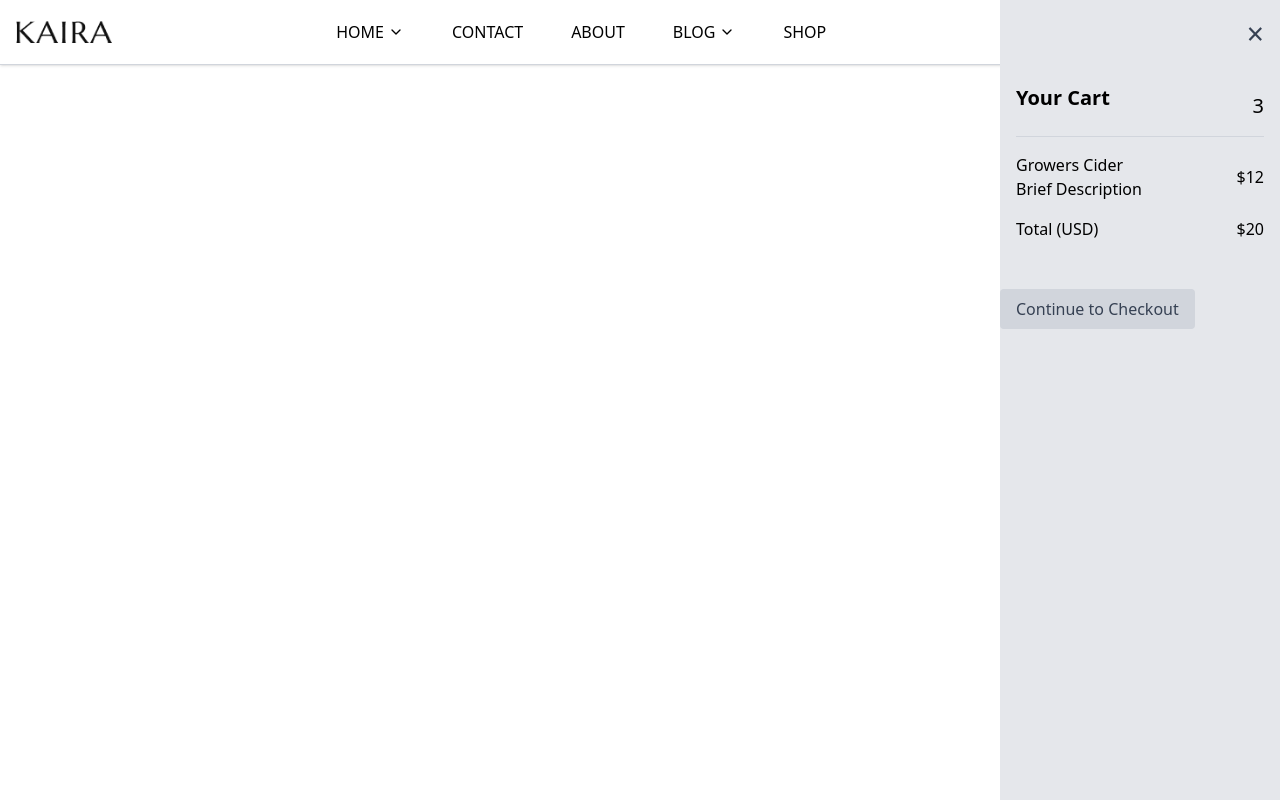
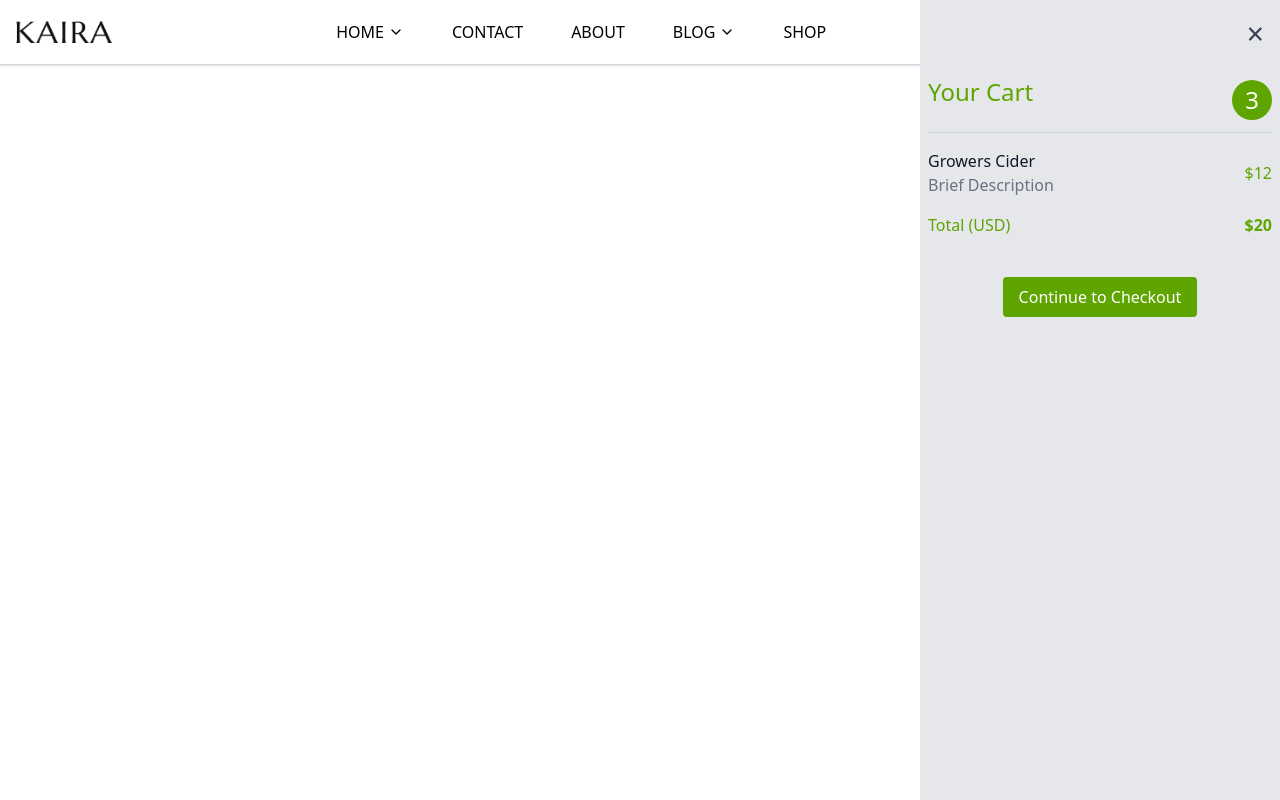
Before and after one commit to MohammadAabis/kaira, a React (Vite) app in the folder client/: page / in a window 1280 px wide. Both pictures are taken after a click on the button "CART (0)". Built offline with nearby package versions, Linux system fonts and the light colour scheme.

Commit message:
nav updated

```diff
--- a/client/src/App.jsx
+++ b/client/src/App.jsx
@@ -50,7 +50,7 @@ function App() {
           {/* Navigation Links for desktop*/}
           <DesktopNavLinks navLinks={navLinks} />
 
-          {/* wishlist and carts */}
+          {/* wishlist and carts for desktop*/}
           <div className="hidden lg:flex flex-row justify-between items-center space-x-4">
             <button className="uppercase">Wishlist (0)</button>
             <button className="uppercase" onClick={() => setCartOpen(true)}>Cart (0)</button>
@@ -73,7 +73,7 @@ function App() {
             </button>
           </div>
 
-          {/* Carts for mobile */}
+          {/* wishlist and carts for mobile */}
           <div className="absolute left-1/2 top-1/2 transform -translate-x-1/2 -translate-y-1/2 flex space-x-2 lg:hidden">
             <button>
               <svg
@@ -91,7 +91,7 @@ function App() {
                 <path d="M2 9.5a5.5 5.5 0 0 1 9.591-3.676.56.56 0 0 0 .818 0A5.49 5.49 0 0 1 22 9.5c0 2.29-1.5 4-3 5.5l-5.492 5.313a2 2 0 0 1-3 .019L5 15c-1.5-1.5-3-3.2-3-5.5" />
               </svg>
             </button>
-            <button>
+            <button onClick={() => setCartOpen(true)}>
               <svg
                 xmlns="http://www.w3.org/2000/svg"
                 width="24"
@@ -128,7 +128,7 @@ function App() {
             </button>
           </div>
 
-          {/* Mobile Menu Toggle */}
+          {/* Mobile Menu Icon */}
           <button className="lg:hidden" onClick={toggleMenu}>
             <svg
               xmlns="http://www.w3.org/2000/svg"
--- a/client/src/components/Carts.jsx
+++ b/client/src/components/Carts.jsx
@@ -3,32 +3,32 @@ import React from "react";
 const Carts = ({ toggleCart, cartOpen }) => {
   return (
     <>
-      <div className="w-70 fixed top-0 right-0 h-full bg-gray-200">
+      <div className="w-50 md:w-90 fixed top-0 right-0 h-full bg-gray-200">
         <div className="p-4 flex justify-end">
           <button onClick={toggleCart} className="text-gray-700 text-3xl">
             ×
           </button>
         </div>
 
-        <div className="p-4 space-y-4 ">
-          <div className="flex justify-between items-center border-b border-gray-300 pb-2 mb-4 text-xl">
-            <h2 className=" font-semibold mb-4">Your Cart</h2>
-            <span className="">3</span>
+        <div className="p-2 space-y-4 ">
+          <div className="flex justify-between items-center border-b border-gray-300 pb-2 mb-4 text-2xl">
+            <h2 className="font-normal text-lime-600 mb-4">Your Cart</h2>
+            <span className="flex items-center justify-center w-10 h-10 rounded-full bg-lime-600 text-white">3</span>
           </div>
           <div className="flex justify-between items-center mb-4">
             <span>
-              <p>Growers Cider</p>
-              <p>Brief Description</p>
+              <p className="text-gray-900">Growers Cider</p>
+              <p className="text-gray-500">Brief Description</p>
             </span>
-            <span>$12</span>
+            <span className="text-lime-600">$12</span>
           </div>
-          <div className="flex justify-between items-center mb-4">
+          <div className="flex justify-between items-center mb-4 text-lime-600">
             <span>Total (USD)</span>
-            <span>$20</span>
+            <span className="font-bold">$20</span>
           </div>
         </div>
-        <div className="mt-4">
-          <button className="bg-gray-300 text-gray-700 px-4 py-2 rounded">
+        <div className="flex items-center justify-center text-white mt-4">
+          <button className="bg-lime-600 px-4 py-2 rounded hover:bg-lime-700 transition-colors ">
             Continue to Checkout
           </button>
         </div>
```
